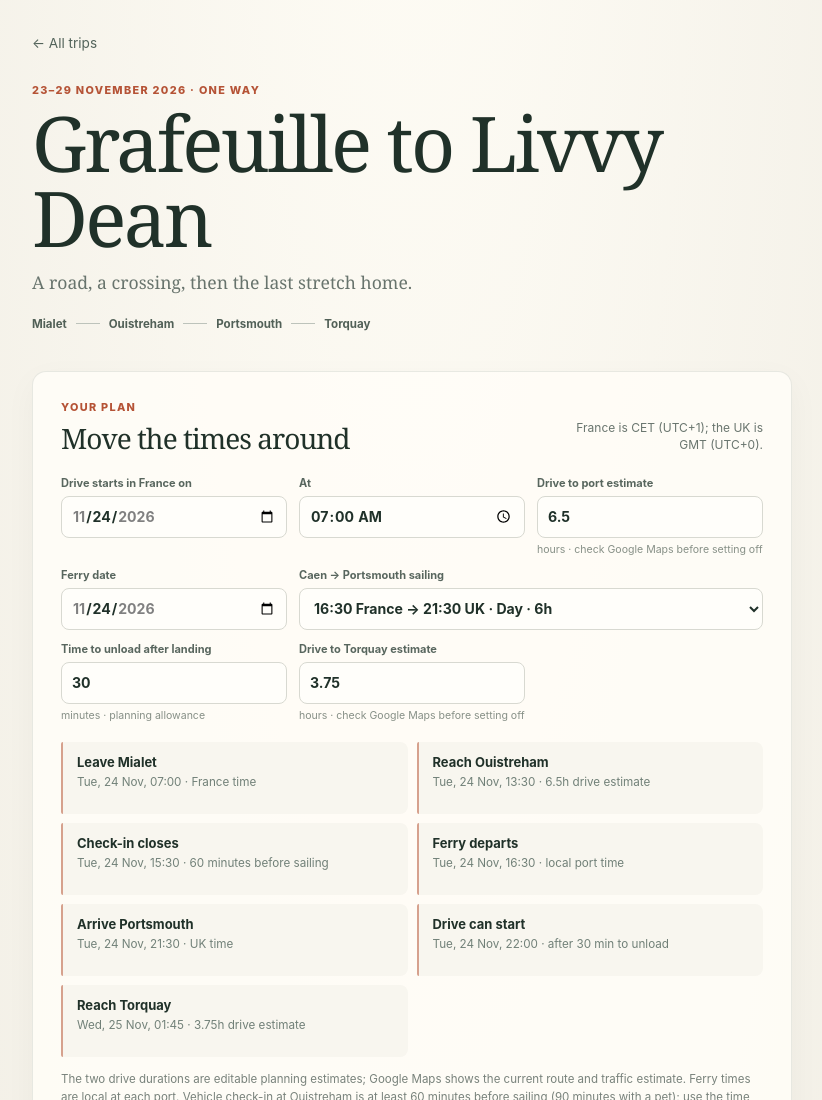
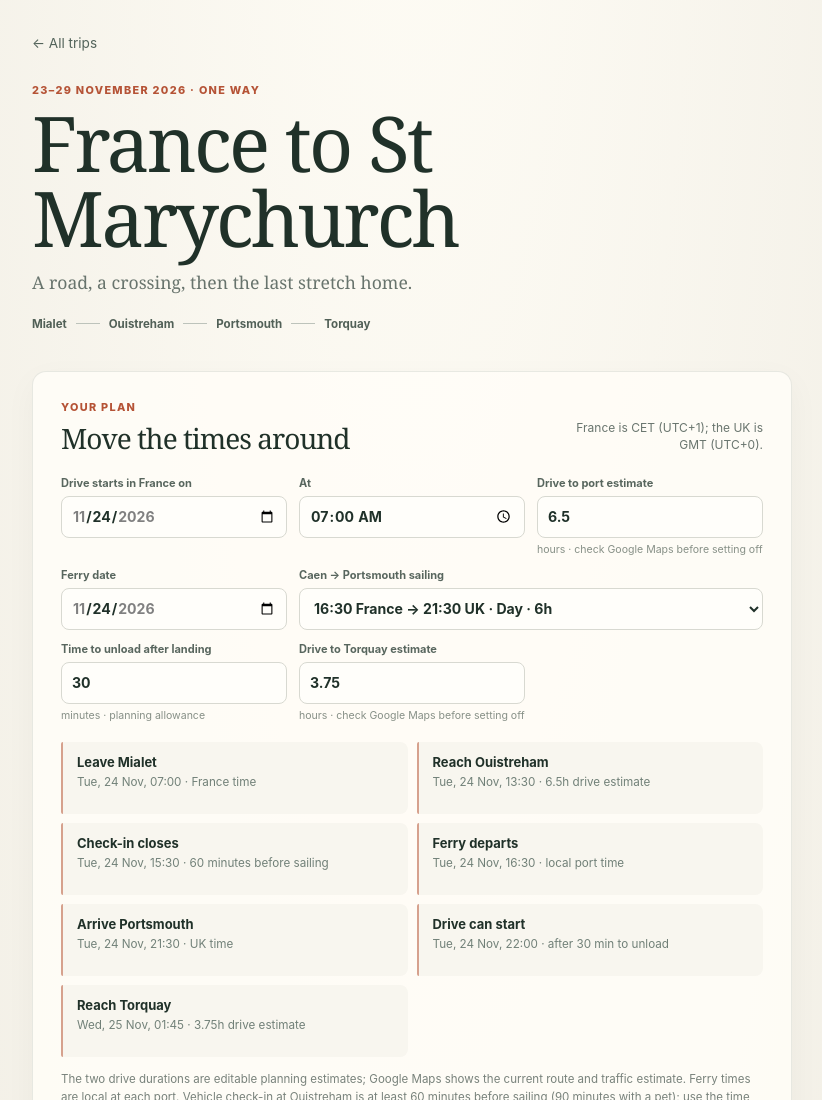
Before and after one commit to Ashterism/ashterism-walks, a website: page public/trips/26-11-france-to-stmarychurch/index.html in a window 1280 px wide. Shown: the top 1100 px of the page, without its empty margins (228-1050 px from the left). Drawn offline with Linux system fonts and the light colour scheme.

Commit message:
Revert "Rename the France to Torquay trip plan"
This reverts commit 426de6ac344ccb0b4daddcbd3abb982ef3c5c15f.

```diff
--- a/public/trips/26-11-france-to-stmarychurch/index.html
+++ b/public/trips/26-11-france-to-stmarychurch/index.html
@@ -4,18 +4,18 @@
     <meta charset="utf-8" />
     <meta name="viewport" content="width=device-width, initial-scale=1" />
     <meta name="robots" content="noindex, nofollow" />
-    <meta name="description" content="Plan the drive from Grafeuille to Livvy Dean via the Caen–Portsmouth ferry." />
+    <meta name="description" content="Plan the drive from Mialet to Ouistreham, ferry to Portsmouth and onward drive to Torquay." />
     <link rel="icon" href="/favicon.svg" type="image/svg+xml" />
     <link rel="stylesheet" href="/trips/assets/trips.css" />
     <script src="/trips/assets/france-to-stmarychurch.js" defer></script>
-    <title>Grafeuille to Livvy Dean · Trips</title>
+    <title>France to St Marychurch · Trips</title>
   </head>
   <body>
     <main class="page">
       <a class="back" href="/trips/">← All trips</a>
       <header class="hero">
         <p class="eyebrow">23–29 November 2026 · One way</p>
-        <h1>Grafeuille to<br class="small-break" /> Livvy Dean</h1>
+        <h1>France to<br class="small-break" /> St Marychurch</h1>
         <p class="intro">A road, a crossing, then the last stretch home.</p>
         <div class="route-line" aria-label="Mialet to Ouistreham to Portsmouth to Torquay">
           <span>Mialet</span><i></i><span>Ouistreham</span><i></i><span>Portsmouth</span><i></i><span>Torquay</span>
```
Also changed, not shown: public/trips/index.html (+1 -1 lines).
